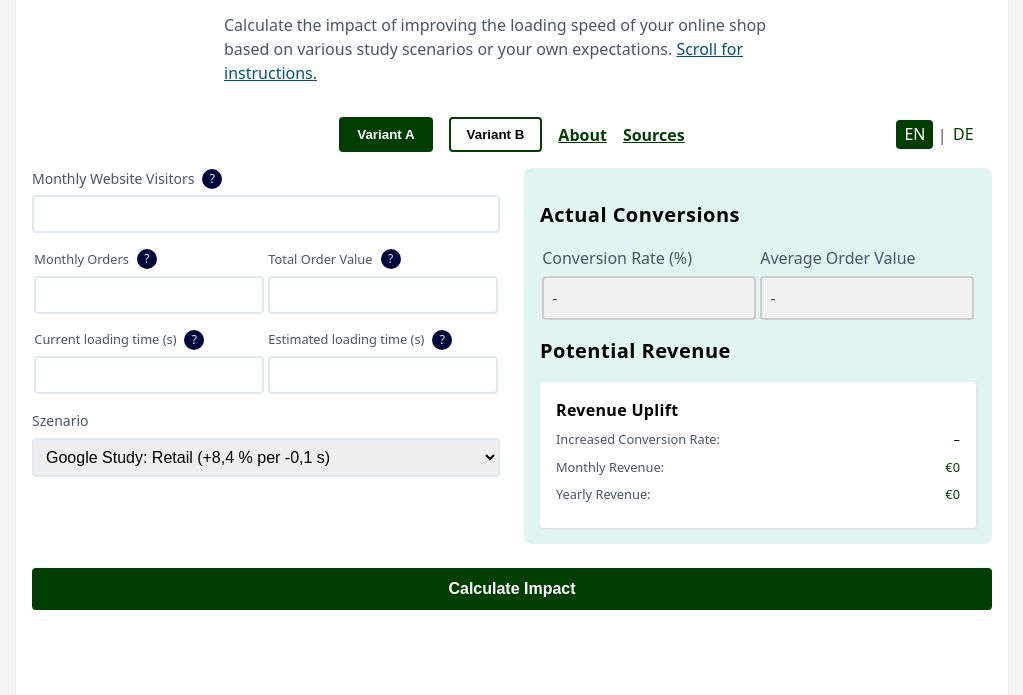
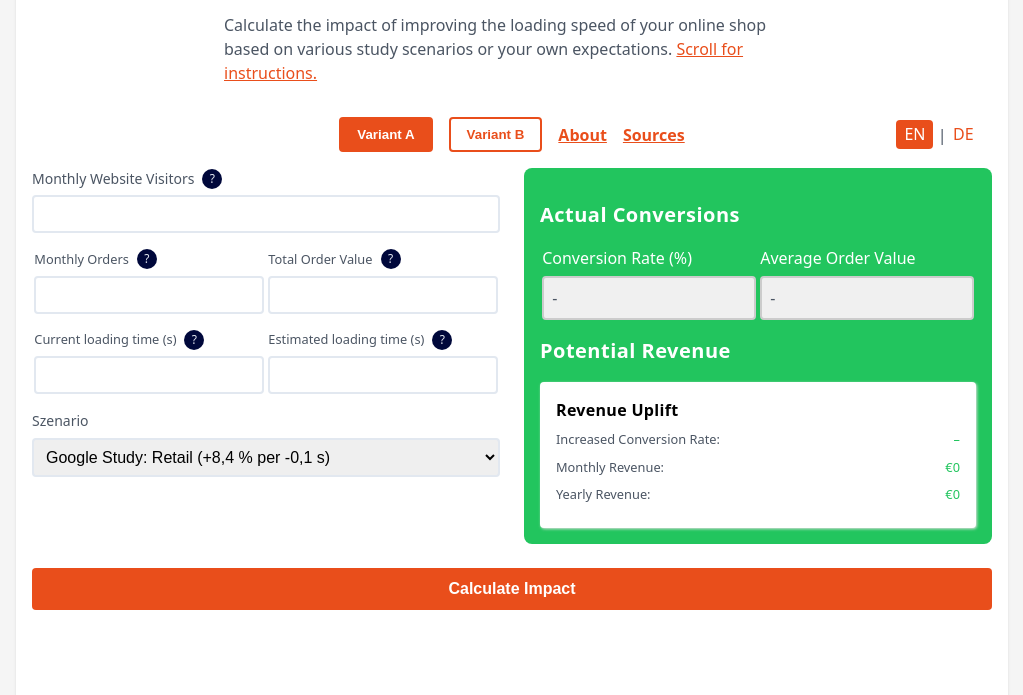
Before and after one commit to web-vision/pagespeed-impact, a plain HTML site: page public/index.html in a window 1280 px wide. Shown: the part 55-750 px from the top of the page, without its empty margins (128-1151 px from the left). Drawn offline with Linux system fonts and the light colour scheme; a script that the page names is missing.

Commit message:
[TASK] Change colors

```diff
--- a/public/styles.css
+++ b/public/styles.css
@@ -3,15 +3,15 @@
 
 :root {
   --blue-50: #f5f7ff;
-  --blue-100: #005377; /* Indigo Dye */
+  --blue-100: #e94e1b; /* Indigo Dye */
   --blue-500: #052F5F; /* Berkley Blue */
-  --blue-600: #003e02;
-  --blue-700: #00083b;
+  --blue-600: #e94e1b;
+  --blue-700: #e94e1b;
   --gray-500: #6b806c; /* Jungle Green */
   --gray-600: #4b5563;
   --orange-100: #F1A208;  /* Gamboge */
   --yellow-100: #D5C67A; /* Citron */
-  --green-100: #06A77D;
+  --green-100: #22c55e;
   --white: #ffffff;
 }
 
@@ -245,8 +245,7 @@ input:focus, select:focus {
 }
 
 .calculate-button:hover {
-  background-color: #fad1ae;
-  color: #37003b;
+  background-color: #22c55e;
 }
 
 .calculate-button:focus {
@@ -348,7 +347,7 @@ input:focus, select:focus {
   background: var(--blue-50);
   border-radius: 0.5rem;
   scroll-margin-top: 2rem;
-  background-color: rgb(8 167 125 / 12%);
+  background-color: rgb(34, 197, 94);
   order: 1;
   padding: 1rem;
   margin-bottom: 0.80rem;
@@ -356,7 +355,7 @@ input:focus, select:focus {
 }
 
 .results-section.toggle {
-  background-color: rgba(12, 130, 44, 0.35);
+  background-color: rgba(16, 230, 94, 1);
 }
 
 @media (min-width: 767px) {
@@ -373,7 +372,7 @@ input:focus, select:focus {
   margin-top: 0;
   margin-bottom: 0.20rem;
   font-size: 1.05rem;
-  color: #000000;
+  color: white;
 }
 
 @media (min-width: 768px) {
@@ -392,12 +391,13 @@ input:focus, select:focus {
   margin-bottom: 0.50rem;
 }
 
-
+.results-section .loading-box .input-group span {
+  color: white;
+}
 
 @media (max-width: 767px) {
   .results-section .loading-box .input-group span {
     font-size: 0.82rem;
-    color: #000000;
   }
 }
 
@@ -428,7 +428,7 @@ input:focus, select:focus {
 }
 
 .results-card dl .result-row dd {
-  color: var(--blue-600);
+  color: var(--green-100);
 }
 
 .result-row {
@@ -543,13 +543,14 @@ footer {
 .tab-header button {
   padding: 0.5rem 1rem;
   font-weight: bold;
-  border: 2px solid #003e02;
+  border: 2px solid var(--blue-700);
   background-color: white;
   cursor: pointer;
   border-radius: 0.25rem;
+  color: var(--blue-700);;
 }
 .tab-header button.active {
-  background-color: #003e02;
+  background-color: var(--blue-700);
   color: white;
 }
 .tab-content {
```
